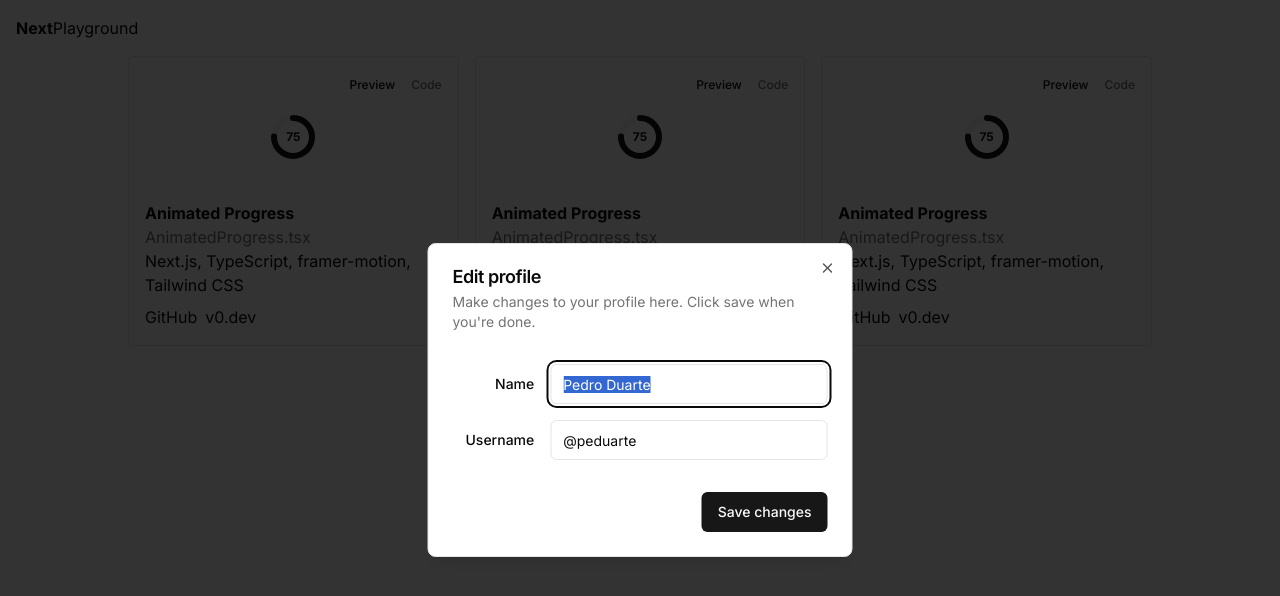
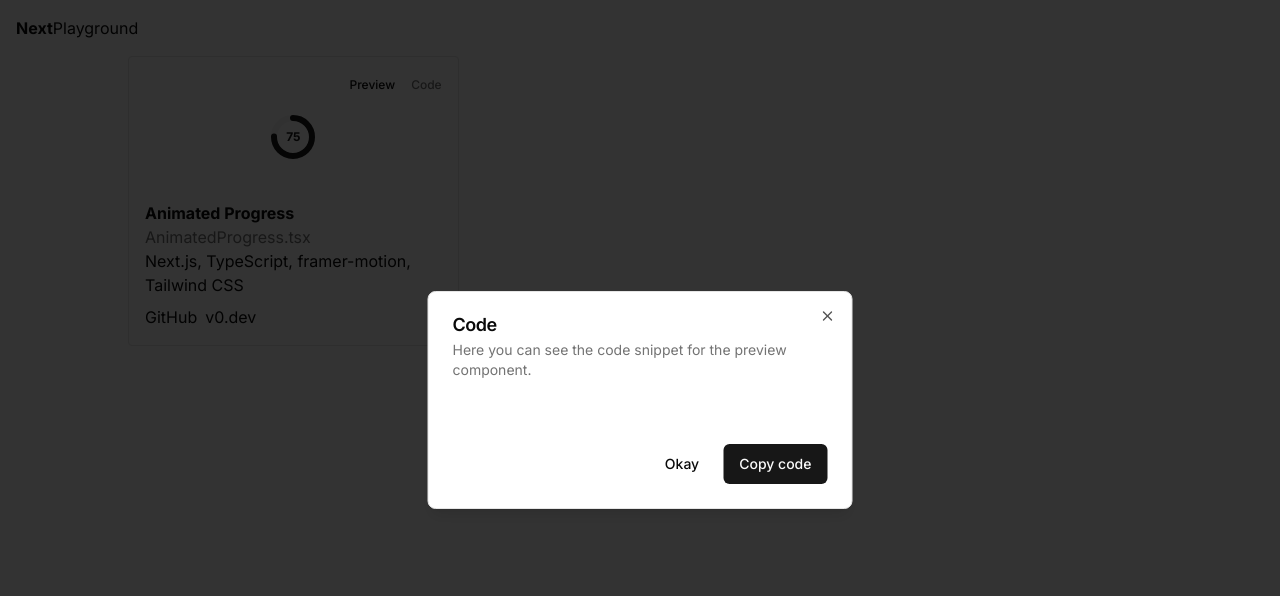
Before and after one commit to dominikrubroeder/next-playground, a Next.js app: page / in a window 1280 px wide. Both pictures are taken after a click on the button "Code". Shown: the top 596 px of the page. Built offline with nearby package versions, Linux system fonts and the light colour scheme.

Commit message:
Build initial component `PreviewCard`

```diff
--- a/src/app/page.tsx
+++ b/src/app/page.tsx
@@ -19,34 +19,6 @@ export default function Home() {
             animateCircle={true}
           />
         </PreviewCard>
-
-        <PreviewCard
-          title="Animated Progress"
-          subline="AnimatedProgress.tsx"
-          technologies="Next.js, TypeScript, framer-motion, Tailwind CSS"
-        >
-          <AnimatedProgress
-            size={44}
-            strokeWidth={6}
-            progress={75}
-            animateNumber={true}
-            animateCircle={true}
-          />
-        </PreviewCard>
-
-        <PreviewCard
-          title="Animated Progress"
-          subline="AnimatedProgress.tsx"
-          technologies="Next.js, TypeScript, framer-motion, Tailwind CSS"
-        >
-          <AnimatedProgress
-            size={44}
-            strokeWidth={6}
-            progress={75}
-            animateNumber={true}
-            animateCircle={true}
-          />
-        </PreviewCard>
       </div>
     </section>
   );
--- a/src/components/molecules/preview-card/preview-card.tsx
+++ b/src/components/molecules/preview-card/preview-card.tsx
@@ -17,7 +17,7 @@ export default function PreviewCard({
   return (
     <div className="relative rounded border border-border p-4">
       <div className="absolute right-2 top-2 space-x-2 text-xs">
-        <PreviewCode />
+        <PreviewCode code={code} />
       </div>
       <div className="flex size-32 w-full items-center justify-center">
         {children}
--- a/src/components/molecules/preview-card/preview-code.tsx
+++ b/src/components/molecules/preview-card/preview-code.tsx
@@ -2,6 +2,7 @@
 
 import {
   Dialog,
+  DialogClose,
   DialogContent,
   DialogDescription,
   DialogFooter,
@@ -10,10 +11,9 @@ import {
   DialogTrigger,
 } from "@/components/atoms/dialog";
 import { Button } from "@/components/atoms/button";
-import { Label } from "@/components/atoms/label";
-import { Input } from "@/components/atoms/input";
+import { ReactNode } from "react";
 
-export function PreviewCode() {
+export function PreviewCode({ code }: { code?: ReactNode }) {
   return (
     <div className="flex">
       <Button variant="ghost" className="px-2 py-1 text-xs hover:bg-background">
@@ -31,35 +31,19 @@ export function PreviewCode() {
         </DialogTrigger>
         <DialogContent className="sm:max-w-[425px]">
           <DialogHeader>
-            <DialogTitle>Edit profile</DialogTitle>
+            <DialogTitle>Code</DialogTitle>
             <DialogDescription>
-              Make changes to your profile here. Click save when you're done.
+              Here you can see the code snippet for the preview component.
             </DialogDescription>
           </DialogHeader>
-          <div className="grid gap-4 py-4">
-            <div className="grid grid-cols-4 items-center gap-4">
-              <Label htmlFor="name" className="text-right">
-                Name
-              </Label>
-              <Input
-                id="name"
-                defaultValue="Pedro Duarte"
-                className="col-span-3"
-              />
-            </div>
-            <div className="grid grid-cols-4 items-center gap-4">
-              <Label htmlFor="username" className="text-right">
-                Username
-              </Label>
-              <Input
-                id="username"
-                defaultValue="@peduarte"
-                className="col-span-3"
-              />
-            </div>
-          </div>
+          <div className="grid gap-4 py-4">{code}</div>
           <DialogFooter>
-            <Button type="submit">Save changes</Button>
+            <DialogClose>
+              <Button type="submit" variant="ghost">
+                Okay
+              </Button>
+            </DialogClose>
+            <Button type="submit">Copy code</Button>
           </DialogFooter>
         </DialogContent>
       </Dialog>
```
